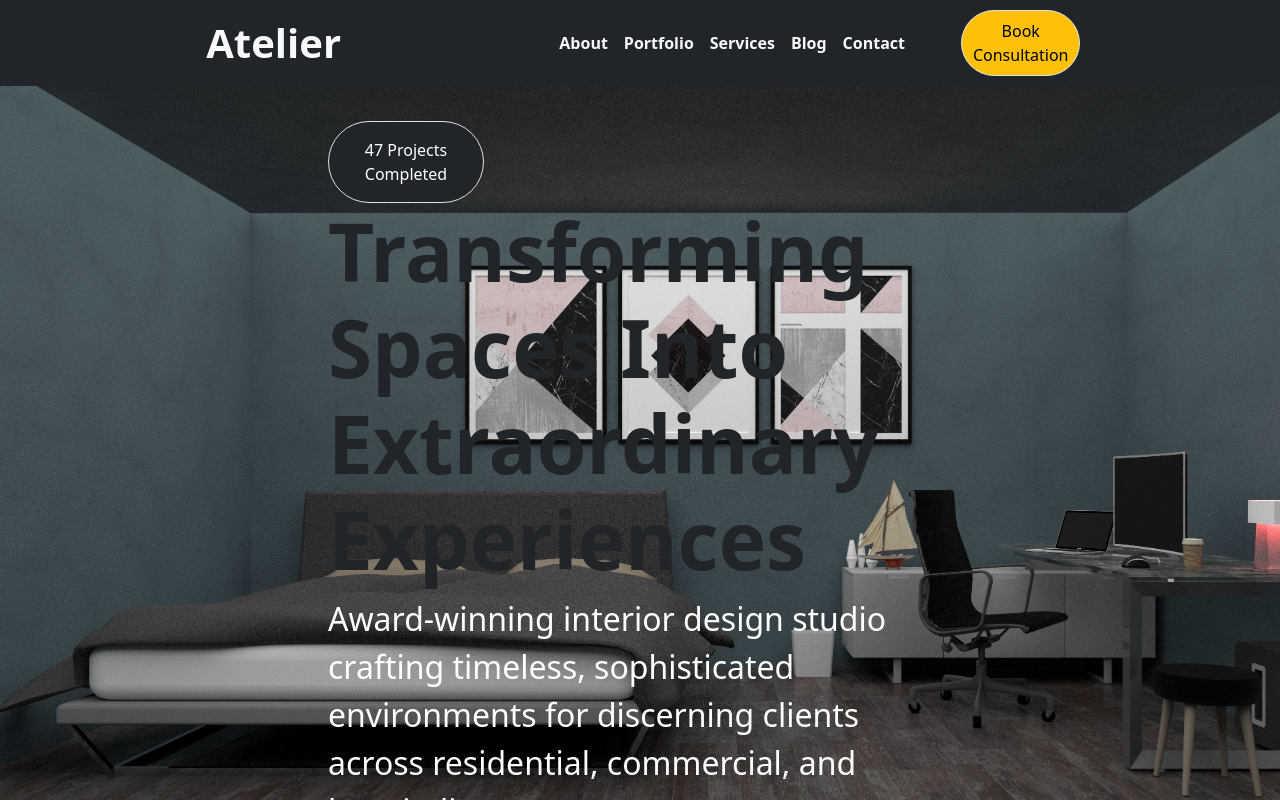
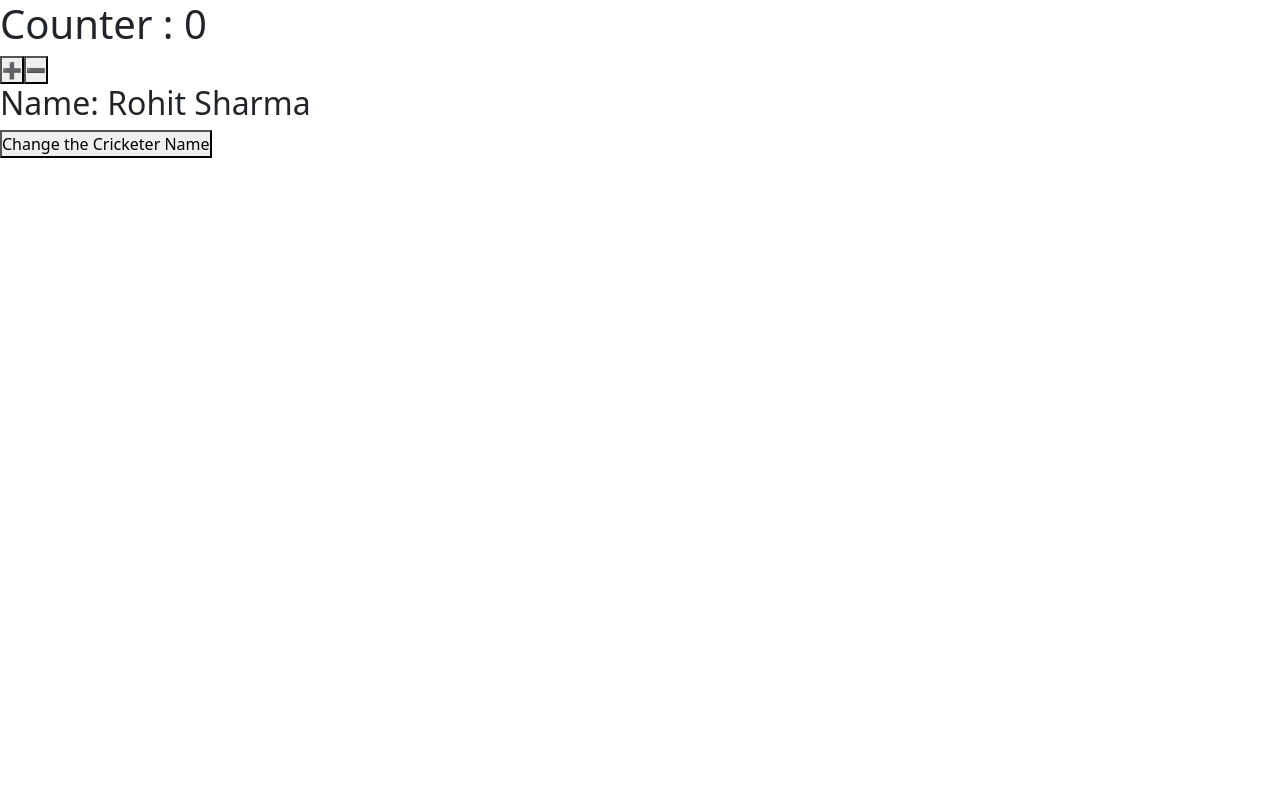
Before and after one commit to dhiraj112233a/ReactDay03, a React (Vite) app: page / in a window 1280 px wide. Shown: the top 800 px of the page. Built offline with nearby package versions, Linux system fonts and the light colour scheme.

Commit message:
day04 using UseState

```diff
--- /dev/null
+++ b/src/Day04/Counter.jsx
@@ -0,0 +1,19 @@
+import React from 'react'
+import { useState } from 'react'
+
+const Counter = () => {
+
+    // useState
+    const [count , setCount]= useState(0);
+
+  return (
+    <div>
+        <h1>Counter : {count}</h1>
+
+        <button onClick={()=> setCount(count+10) } > ➕ </button>
+
+        <button onClick={()=> setCount(count-10)} > ➖ </button>
+    </div>
+  )
+}
+export default Counter
--- /dev/null
+++ b/src/Day04/CounterName.jsx
@@ -0,0 +1,35 @@
+import React, { useState } from "react";
+
+const CounterName = () => {
+  const names = [
+    "Rohit Sharma",
+    "Shikhar Dhawan",
+    "Virat Kohli",
+    "KL Rahul",
+    "Hardik Pandya",
+    "Ravindra Jadeja",
+    "Ms Dhoni",
+    "Jasprit Bumrah",
+    "Mohammed Shami",
+    "Bhuvneshwar Kumar",
+    "Mohammed Siraj",
+  ];
+
+  const [index, setIndex] = useState(0);
+
+  const changeName = () => {
+    setIndex((prevIndex) => (prevIndex + 1) % names.length);
+  };
+
+  return (
+    <div>
+      <h2>Name: {names[index]}</h2>
+
+      <button onClick={changeName}>
+        Change the Cricketer Name
+      </button>
+    </div>
+  );
+};
+
+export default CounterName;
--- /dev/null
+++ b/src/Day04/Main.jsx
@@ -0,0 +1,14 @@
+import React from 'react'
+import Counter from './Counter'
+import CounterName from './CounterName'
+
+
+export const Main = () => {
+  return (
+    <div>
+        <Counter/>
+        <CounterName/>
+    </div>
+  )
+}
+export default Main
--- a/src/main.jsx
+++ b/src/main.jsx
@@ -3,12 +3,14 @@
 import './index.css'
 // import App from './App.jsx'
 // import DemoOne from './day01';
-import Day03 from './Day03/MainDay03'
+//import Day03 from './Day03/MainDay03'
+import Day04 from './Day04/Main';
 
 createRoot(document.getElementById('root')).render(
   <StrictMode>
     {/* <App /> */}
     {/* <DemoOne/> */}
-    <Day03/>
+    {/* <Day03/> */}
+    <Day04/>
   </StrictMode>,
 )
```
